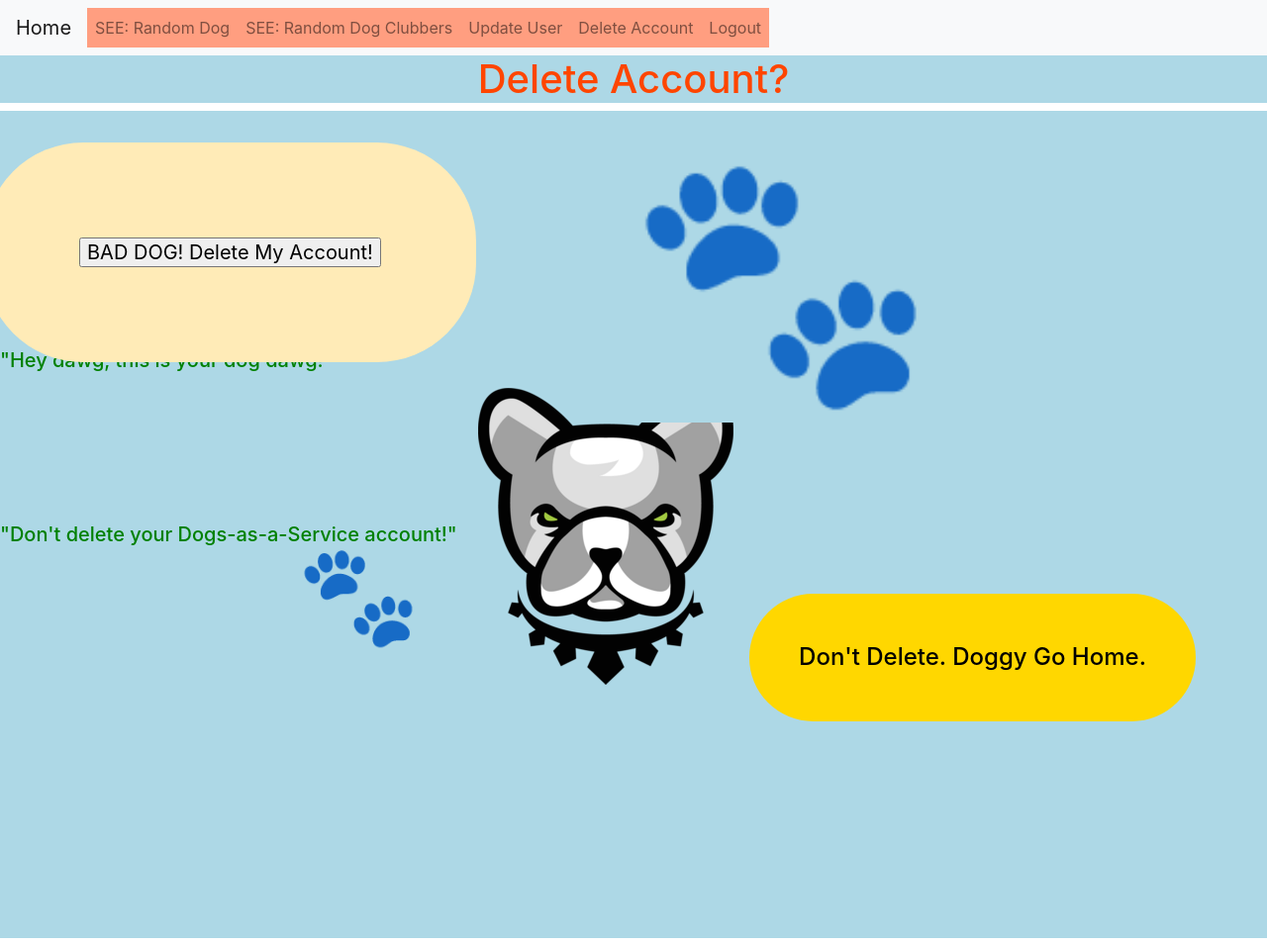
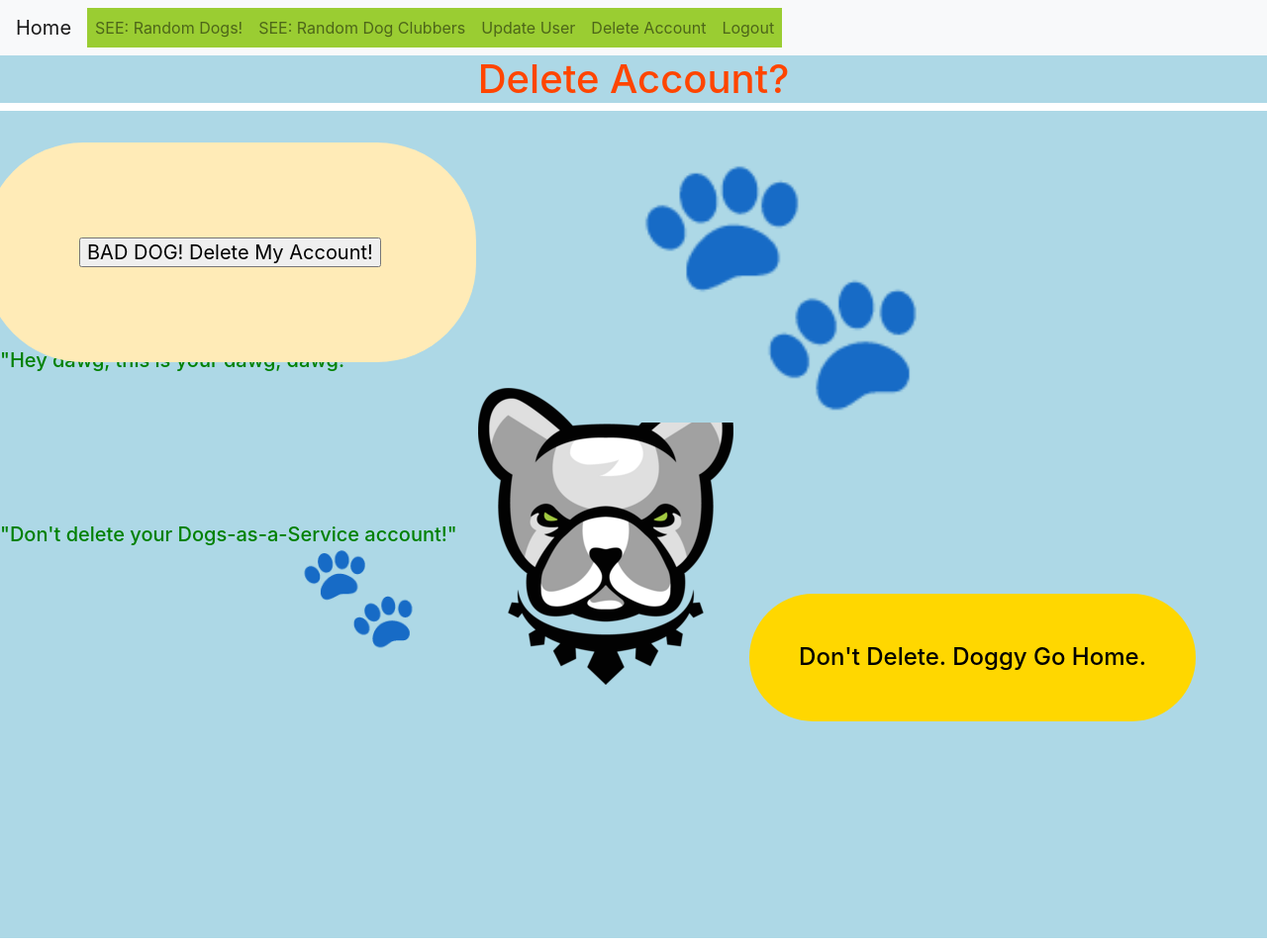
Before and after one commit to 9000HAL/v.3_Dogs-as-a-Service-Full-Stack-API-DB-Web-App_CAP_CT, a Flask app: a page that uses templates/delete.html in a window 1280 px wide; the page is wider, and only the part inside the window is pictured. Shown: that part at 99% size. Run offline with Flask 3, Linux system fonts and the light colour scheme; the visitor is signed in with stand-in values (Sample User, id 1); data comes from the database, SQL or seed files in the repository; some libraries are stand-ins or nearby versions.

Commit message:
sunday re-open ; wrapping tweaks

```diff
--- a/static/css/main.css
+++ b/static/css/main.css
@@ -56,11 +56,11 @@
 
 /* Navigation bar enhancements */
 .nav-item {
-    background-color: #FF9E80; /* coral */
+    background-color: yellowgreen; /* nav color */
 }
 
 .nav-item a {
-    color: #3E2723; /* dark brown */
+    color: white; /* ? review documentartion....... */
 }
 
 
--- a/templates/delete.html
+++ b/templates/delete.html
@@ -2,7 +2,7 @@
 {% extends "layout.html" %}
 {% block content %}
     <h1>Delete Account?</h1>
-    <h5>"Hey dawg, this is your dog dawg!"<br>"Don't delete your Dogs-as-a-Service account!"
+    <h5>"Hey dawg, this is your dawg, dawg!"<br>"Don't delete your Dogs-as-a-Service account!"
     <img src="{{ url_for('static', filename='images/dog.png') }}" alt="Mad Dog">
     <form action="{{ url_for('confirm_delete', username=username) }}" method="post">
         <input type="submit" value="BAD DOG! Delete My Account!">
--- a/templates/navbar.html
+++ b/templates/navbar.html
@@ -7,7 +7,7 @@
     <div class="collapse navbar-collapse" id="navbarNav">
         <ul class="navbar-nav mr-auto">
             <li class="nav-item">
-                <a class="nav-link" href="{{ url_for('random_dog') }}">SEE: Random Dog</a>
+                <a class="nav-link" href="{{ url_for('random_dog') }}">SEE: Random Dogs!</a>
             </li>
             {% if current_user.is_authenticated %}
                 <li class="nav-item">
```
